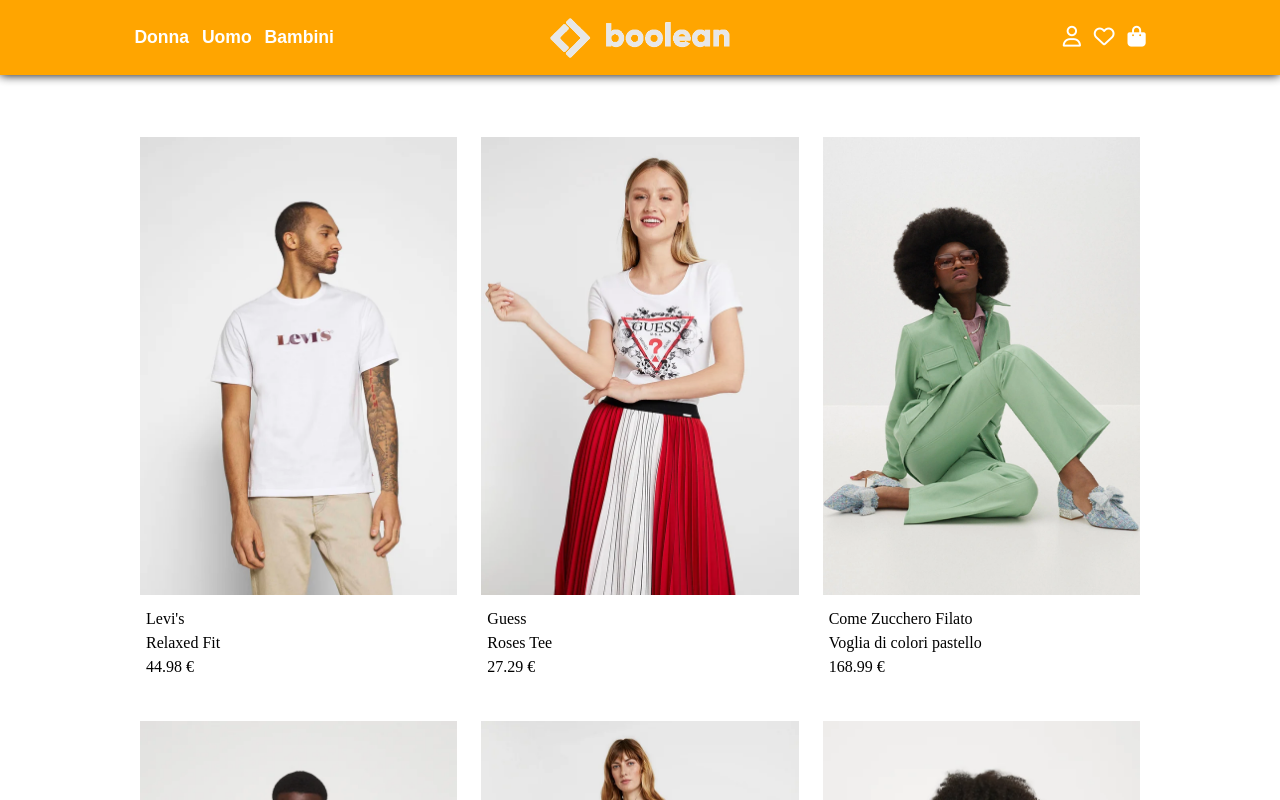
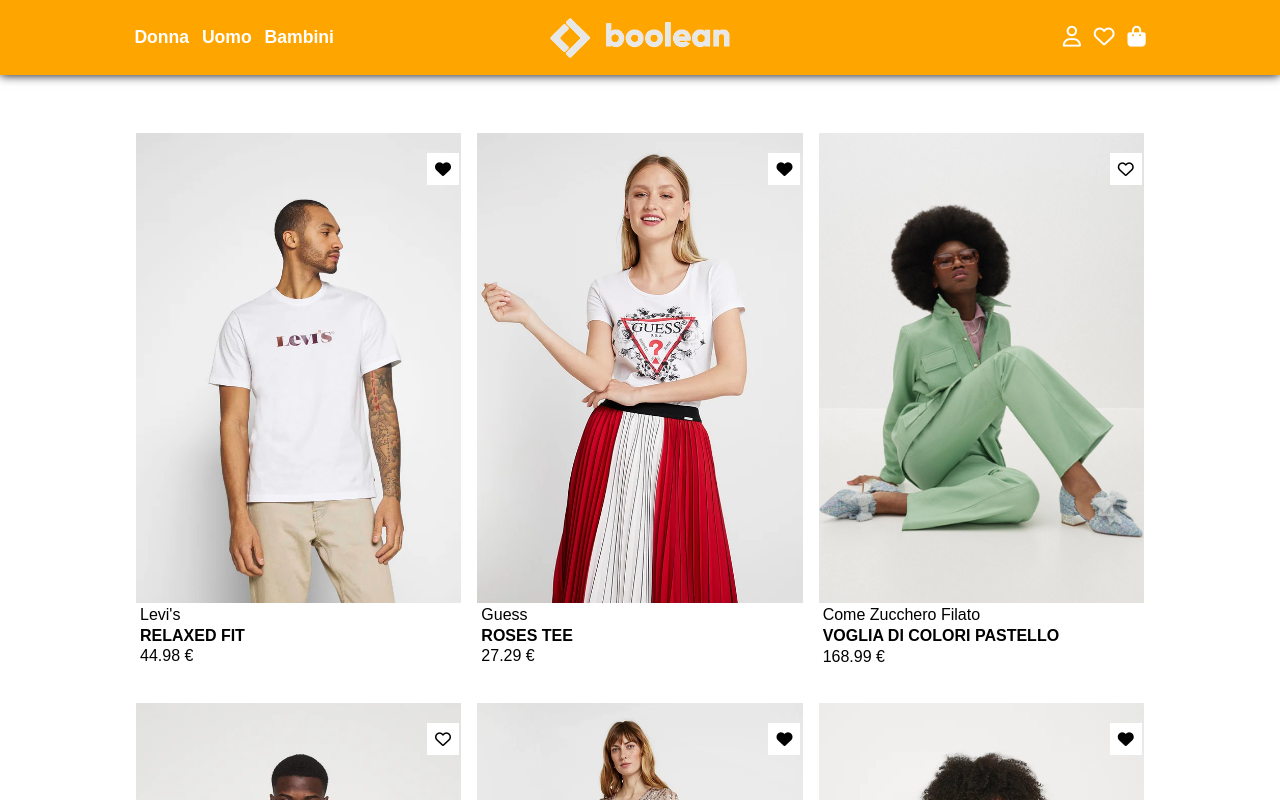
Before and after one commit to Carlo-Adile/vite-boolando, a Vue app: page / in a window 1280 px wide. Shown: the top 800 px of the page. Built offline with nearby package versions, Linux system fonts and the light colour scheme.

Commit message:
user can now switch favorite with heart icon

```diff
--- a/src/assets/scss/partials/variables.scss
+++ b/src/assets/scss/partials/variables.scss
@@ -39,8 +39,6 @@
     list-style: none;
     display: flex;
     gap:0.6rem;
-
-
   }
   li{
     display: inline;
@@ -57,3 +55,20 @@
     font-size: 1.3rem;
   }
 }
+
+@mixin card-format{
+  font-family: sans-serif;
+
+
+  &:nth-child(1){
+    font-weight: 500;
+  }
+  &:nth-child(2){
+    font-weight: 600;
+    text-transform: uppercase;
+  }
+  &:nth-child(3){
+    font-weight: 500;
+  }
+
+}
--- a/src/components/ProductCard.vue
+++ b/src/components/ProductCard.vue
@@ -6,17 +6,17 @@
   props: {
     product: Object
   },
-  computed:{
+  computed: {
     hasDiscount() {
       return this.product.badges.some(badge => badge.type === 'discount')
     },
-    discountedPrice(){
-      if(this.hasDiscount){
+    discountedPrice() {
+      if (this.hasDiscount) {
         const discountBadge = this.product.badges.find(badge => badge.type === 'discount');
         const discountPercentage = parseFloat(discountBadge.value) / 100;
         return (this.product.price * (1 - discountPercentage)).toFixed(2);
       }
-      else{
+      else {
         return this.product.price;
       }
     }
@@ -32,6 +32,10 @@
   <div class="col-4">
     <div class="card">
       <div class="card-header">
+        <div @click="product.isInFavorites = !product.isInFavorites" class="favorite-icon">
+          <i v-if="product.isInFavorites" class="fa-solid fa-heart"></i>
+          <i v-else class="fa-regular fa-heart"></i>
+        </div>
         <img :src="product.frontImage" alt="product.name" class="card-image">
       </div>
       <div class="card-body">
@@ -49,30 +53,45 @@
 @use '../assets/scss/partials/variables' as *;
 @import '../assets/scss/partials/structure';
 
+.favorite-icon {
+  background-color: white;
+  position: absolute;
+  top: 5%;
+  right: 3%;
+
+  i {
+    margin: 8px;
+  }
+}
+
 .col-4 {
   @include flex-col-4;
 }
 
 .card {
-  margin:4px;
   border-radius: 8px;
   padding: 8px;
   margin-bottom: 8px;
+  position: relative;
 }
 
 .card-header {
   width: 100%;
-  margin-bottom: -6px;
+  margin-bottom: -14px;
+
   img {
     width: 100%;
     object-fit: cover;
   }
 }
 
-.card-body{
-  color:black;
-  padding: 6px;
-  line-height: 0.5rem;
+.card-body {
+  color: black;
+  line-height: 0.3rem;
+  padding: 4px;
+
+  >p {
+    @include card-format;
+  }
 }
-
 </style>
```
